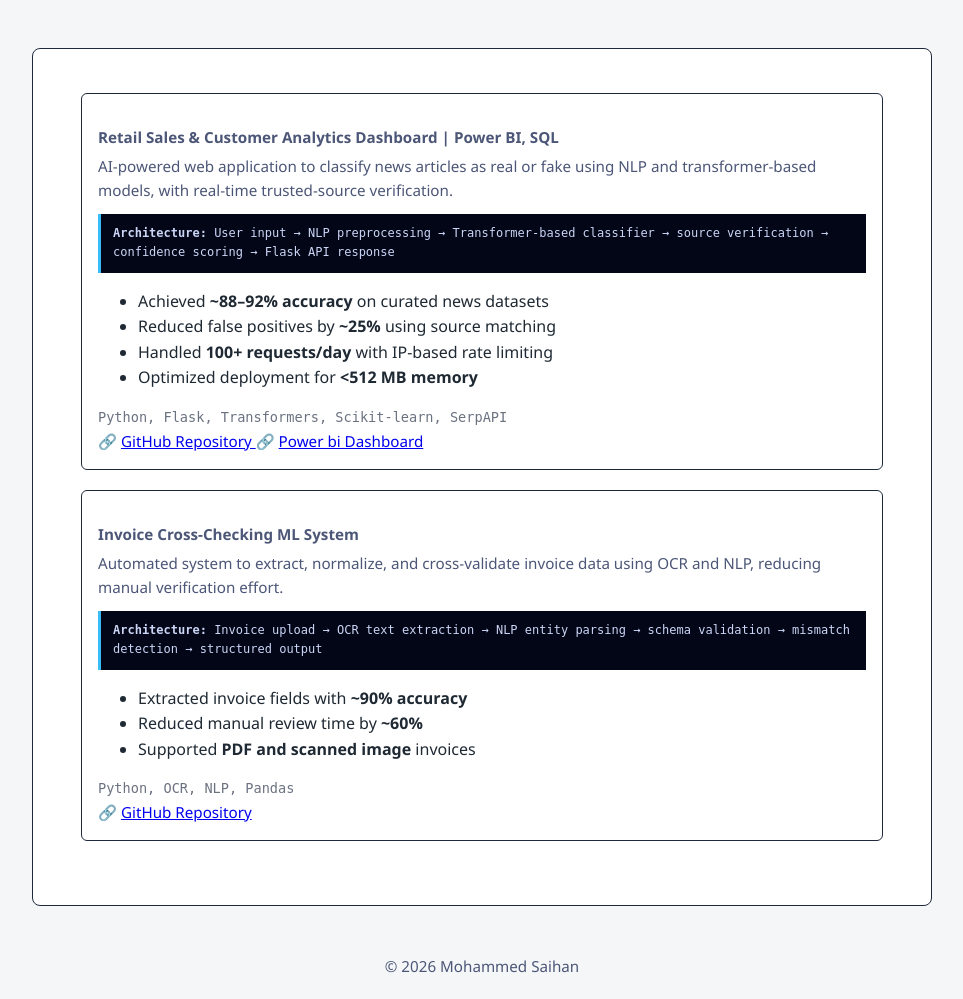
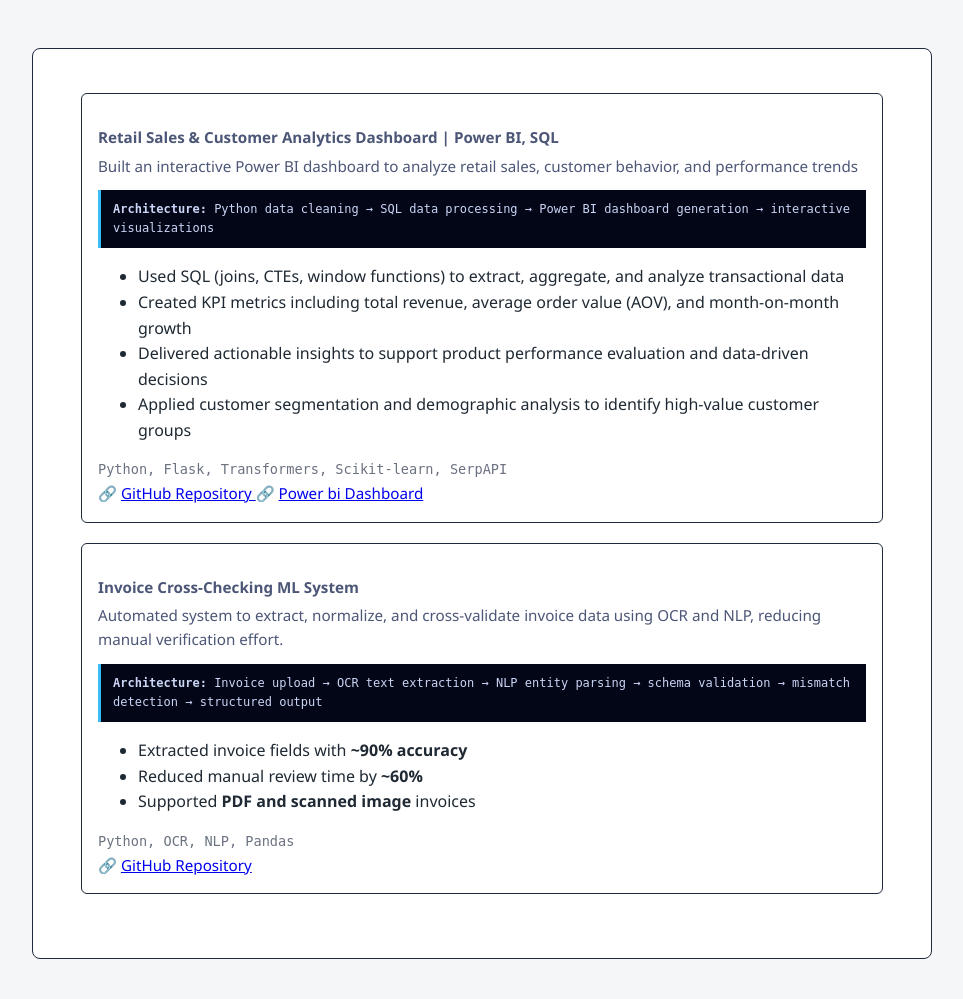
Before and after one commit to MohammedSaihan/resume-mohammedsaihan, a Flask app: page /projects in a window 1280 px wide. Shown: the part 57-1056 px from the top of the page, without its empty margins (158-1121 px from the left). Before the commit the page ends 1030 px from the top, so only its background shows below. Run offline with Flask 3, Linux system fonts and the light colour scheme.

Commit message:
power bi dashboard pushlish issue solved

```diff
--- a/templates/projects.html
+++ b/templates/projects.html
@@ -5,22 +5,20 @@
     <h3>Retail Sales & Customer Analytics Dashboard | Power BI, SQL</h3>
 
     <p>
-        AI-powered web application to classify news articles as real or fake
-        using NLP and transformer-based models, with real-time trusted-source
-        verification.
+        Built an interactive Power BI dashboard to analyze retail sales, customer behavior, and performance trends
     </p>
 
     <p class="architecture">
-        <strong>Architecture:</strong> User input → NLP preprocessing →
-        Transformer-based classifier → source verification →
-        confidence scoring → Flask API response
+        <strong>Architecture:</strong> Python data cleaning → SQL data processing →
+        Power BI dashboard generation → interactive visualizations
     </p>
 
+
     <ul>
-        <li>Achieved <strong>~88–92% accuracy</strong> on curated news datasets</li>
-        <li>Reduced false positives by <strong>~25%</strong> using source matching</li>
-        <li>Handled <strong>100+ requests/day</strong> with IP-based rate limiting</li>
-        <li>Optimized deployment for <strong>&lt;512 MB memory</strong></li>
+        <li>Used SQL (joins, CTEs, window functions) to extract, aggregate, and analyze transactional data</li>
+        <li>Created KPI metrics including total revenue, average order value (AOV), and month-on-month growth</li>
+        <li>Delivered actionable insights to support product performance evaluation and data-driven decisions</li>
+        <li>Applied customer segmentation and demographic analysis to identify high-value customer groups</strong></li>
     </ul>
 
     <p class="tech">
@@ -28,10 +26,12 @@
     </p>
 
     <p class="project-links">
-        🔗 <a href="https://github.com/yourusername/feka-fake-news-detection" target="_blank">
+        🔗 <a href="https://github.com/MohammedSaihan/Retail_Sales_-_Inventory_Analytics_Dashboard.git" target="_blank">
             GitHub Repository
         </a>
-        🔗 <a href="https://app.powerbi.com/groups/me/reports/486cf9f6-3187-4750-9608-b1423c431811/393337bb782d4dce8019?experience=power-bi" target="_blank">
+        🔗 <a
+            href="https://app.powerbi.com/view?r=eyJrIjoiNzA4NTAzYmYtYjIzNS00YmYyLWIxZjYtNTMyZjQ3NTZhZTkwIiwidCI6IjRkNmJmZDhhLWNlZDItNGUxNi1hOGUwLWM5YzFjYWRlNWFjYiJ9"
+            target="_blank">
             Power bi Dashboard
         </a>
     </p>
```
